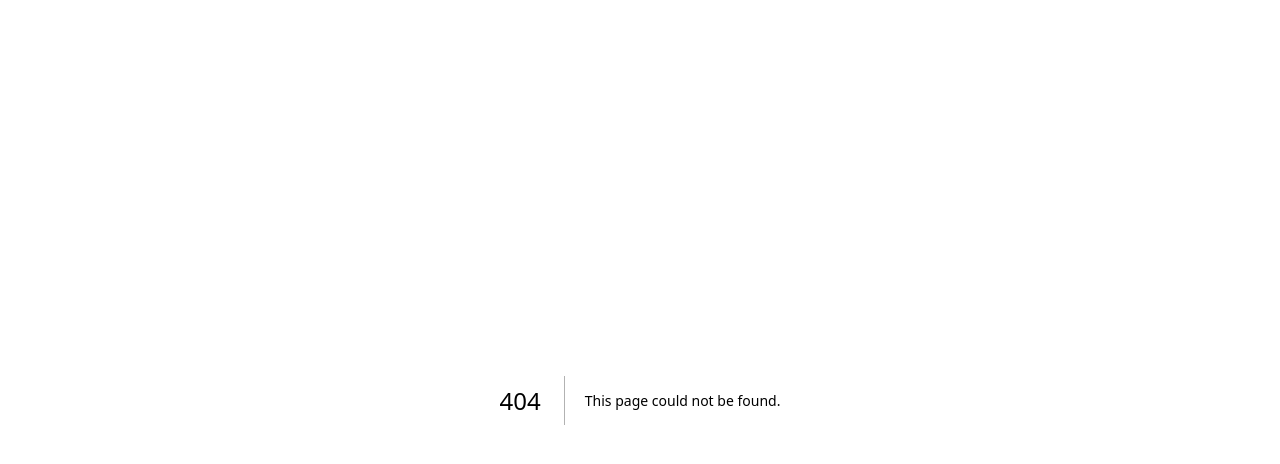
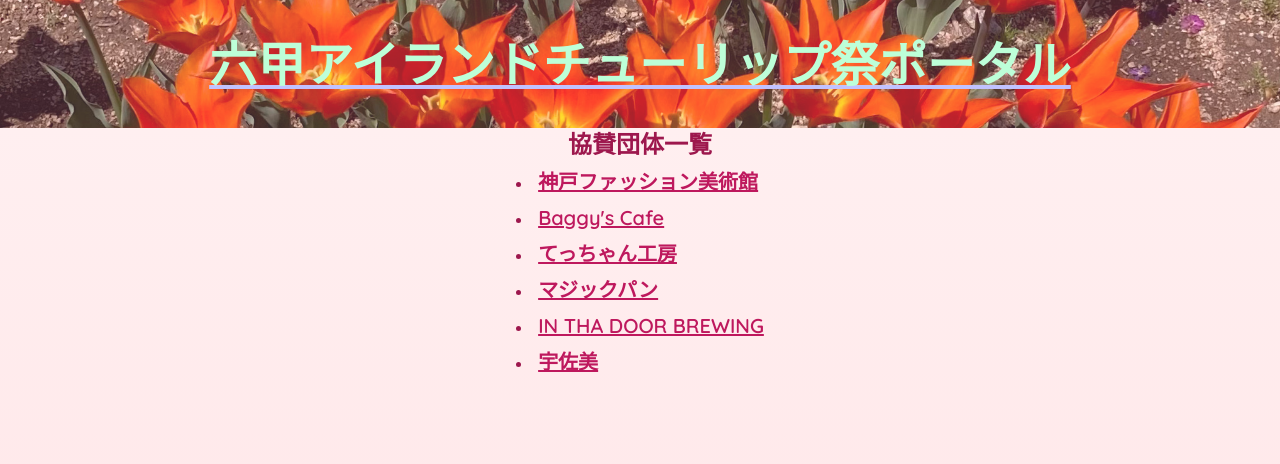
Before and after one commit to kmdsbng/ric_tulip_portal, a Next.js app: page /kyosan in a window 1280 px wide. Before the commit this address had no page. Shown: the top 464 px of the page. Built offline with nearby package versions, Linux system fonts and the light colour scheme.

Commit message:
協賛一覧ページ追加

```diff
--- /dev/null
+++ b/app/kyosan/baggys-cafe/page.tsx
@@ -0,0 +1,22 @@
+import PortalHeader from '@/components/PortalHeader';
+import React from 'react';
+import Link from 'next/link';
+
+const BaggysCafePage = () => {
+  return (
+    <div className="min-h-screen flex flex-col bg-cover bg-center">
+      <main className="flex-grow">
+        <PortalHeader />
+
+        <div className="flex-grow flex flex-col items-center justify-center">
+          <Link href="/kyosan" className="underline">↩協賛一覧へ</Link>
+          <h1 className="text-2xl font-bold mb-2 mt-2">Baggy's Cafe</h1>
+          <p>兵庫県神戸市中央区</p>
+          {/* マップを表示するコンポーネントを追加 */}
+        </div>
+      </main>
+    </div>
+  );
+};
+
+export default BaggysCafePage;
--- /dev/null
+++ b/app/kyosan/in-tha-door-brewing/page.tsx
@@ -0,0 +1,22 @@
+import PortalHeader from '@/components/PortalHeader';
+import React from 'react';
+import Link from 'next/link';
+
+const InThaDoorBrewingPage = () => {
+  return (
+    <div className="min-h-screen flex flex-col bg-cover bg-center">
+      <main className="flex-grow">
+        <PortalHeader />
+
+        <div className="flex-grow flex flex-col items-center justify-center">
+          <Link href="/kyosan" className="underline">↩協賛一覧へ</Link>
+          <h1 className="text-2xl font-bold mb-2 mt-2">IN THA DOOR BREWING</h1>
+          <p>兵庫県神戸市</p>
+          {/* マップを表示するコンポーネントを追加 */}
+        </div>
+      </main>
+    </div>
+  );
+};
+
+export default InThaDoorBrewingPage;
--- /dev/null
+++ b/app/kyosan/kobe-fashion-museum/page.tsx
@@ -0,0 +1,22 @@
+import PortalHeader from '@/components/PortalHeader';
+import React from 'react';
+import Link from 'next/link';
+
+const KobeFashionMuseumPage = () => {
+  return (
+    <div className="min-h-screen flex flex-col bg-cover bg-center">
+      <main className="flex-grow">
+        <PortalHeader />
+
+        <div className="flex-grow flex flex-col items-center justify-center">
+          <Link href="/kyosan" className="underline">↩協賛一覧へ</Link>
+          <h1 className="text-2xl font-bold mb-2 mt-2">神戸ファッション美術館</h1>
+          <p>〒658-0032 神戸市東灘区向洋町中２丁目９−１ 神戸ファッションプラザ 1F</p>
+          <iframe src="https://www.google.com/maps/embed?pb=!1m18!1m12!1m3!1d1247.7539532308508!2d135.26934464114888!3d34.688444374284174!2m3!1f0!2f0!3f0!3m2!1i1024!2i768!4f13.1!3m3!1m2!1s0x60008d7ca2d0f97f%3A0x3f1431d5fb4ca005!2z56We5oi444OV44Kh44OD44K344On44Oz576O6KGT6aSo!5e0!3m2!1sja!2sjp!4v1741870043406!5m2!1sja!2sjp" width="600" height="450" style={{border:0}} allowfullscreen="" loading="lazy" referrerpolicy="no-referrer-when-downgrade"></iframe>
+        </div>
+      </main>
+    </div>
+  );
+};
+
+export default KobeFashionMuseumPage;
--- /dev/null
+++ b/app/kyosan/magic-pan/page.tsx
@@ -0,0 +1,24 @@
+import PortalHeader from '@/components/PortalHeader';
+import React from 'react';
+import Link from 'next/link';
+
+const MagicPanPage = () => {
+  return (
+    <div className="min-h-screen flex flex-col bg-cover bg-center">
+      <main className="flex-grow">
+        <PortalHeader />
+
+        <div className="flex-grow flex flex-col items-center justify-center">
+          <Link href="/kyosan" className="underline">↩協賛一覧へ</Link>
+          <h1 className="text-2xl font-bold mb-2 mt-2">マジックパン</h1>
+          <p>兵庫県神戸市</p>
+
+          <iframe src="https://www.google.com/maps/embed?pb=!1m18!1m12!1m3!1d1247.7539532308508!2d135.26934464114888!3d34.688444374284174!2m3!1f0!2f0!3f0!3m2!1i1024!2i768!4f13.1!3m3!1m2!1s0x60008d7ca2d0f97f%3A0x3f1431d5fb4ca005!2z56We5oi444OV44Kh44OD44K344On44Oz576O6KGT6aSo!5e0!3m2!1sja!2sjp!4v1741870043406!5m2!1sja!2sjp" width="600" height="450" style="border:0;" allowfullscreen="" loading="lazy" referrerpolicy="no-referrer-when-downgrade"></iframe>
+
+        </div>
+      </main>
+    </div>
+  );
+};
+
+export default MagicPanPage;
--- /dev/null
+++ b/app/kyosan/page.tsx
@@ -0,0 +1,35 @@
+import PortalHeader from '@/components/PortalHeader';
+import React from 'react';
+import Link from 'next/link';
+import { kyosans } from '@/domain/kyosan';
+
+const KyosanPage = () => {
+  return (
+    <div className="min-h-screen flex flex-col bg-cover bg-center">
+      <main className="flex-grow">
+        <PortalHeader />
+
+        <div className="flex-grow flex flex-col items-center justify-center">
+          <h1 className="text-2xl font-bold mb-2">協賛団体一覧</h1>
+
+          <div className="flex flex-col items-center">
+            <ul className="list-disc list-inside">
+              {kyosans.map((kyosan) => (
+                <li key={kyosan.id} className="mb-2">
+                  <Link
+                    href={`/kyosan/${kyosan.id}`}
+                    className="text-xl font-semibold text-pink-700 hover:text-pink-900 transition-colors duration-200 underline"
+                  >
+                    {kyosan.name}
+                  </Link>
+                </li>
+              ))}
+            </ul>
+          </div>
+        </div>
+      </main>
+    </div>
+  );
+};
+
+export default KyosanPage;
--- /dev/null
+++ b/app/kyosan/tecchan-kobo/page.tsx
@@ -0,0 +1,22 @@
+import PortalHeader from '@/components/PortalHeader';
+import React from 'react';
+import Link from 'next/link';
+
+const TecchanKoboPage = () => {
+  return (
+    <div className="min-h-screen flex flex-col bg-cover bg-center">
+      <main className="flex-grow">
+        <PortalHeader />
+
+        <div className="flex-grow flex flex-col items-center justify-center">
+          <Link href="/kyosan" className="underline">↩協賛一覧へ</Link>
+          <h1 className="text-2xl font-bold mb-2 mt-2">てっちゃん工房</h1>
+          <p>兵庫県神戸市</p>
+          {/* マップを表示するコンポーネントを追加 */}
+        </div>
+      </main>
+    </div>
+  );
+};
+
+export default TecchanKoboPage;
--- /dev/null
+++ b/app/kyosan/usami/page.tsx
@@ -0,0 +1,22 @@
+import PortalHeader from '@/components/PortalHeader';
+import React from 'react';
+import Link from 'next/link';
+
+const UsamiPage = () => {
+  return (
+    <div className="min-h-screen flex flex-col bg-cover bg-center">
+      <main className="flex-grow">
+        <PortalHeader />
+
+        <div className="flex-grow flex flex-col items-center justify-center">
+          <Link href="/kyosan" className="underline">↩協賛一覧へ</Link>
+          <h1 className="text-2xl font-bold mb-2 mt-2">宇佐美</h1>
+          <p>兵庫県神戸市</p>
+          {/* マップを表示するコンポーネントを追加 */}
+        </div>
+      </main>
+    </div>
+  );
+};
+
+export default UsamiPage;
--- a/app/page.tsx
+++ b/app/page.tsx
@@ -39,6 +39,12 @@ export default function Home() {
               icon="🗺️"
               targetBlank={true}
             />
+            <FeatureCard
+              title="協賛団体店舗マップ"
+              href="/kyosan"
+              icon="🛍️"
+              targetBlank={false}
+            />
           </div>
         </div>
       </main>
--- /dev/null
+++ b/domain/kyosan.ts
@@ -0,0 +1,38 @@
+export interface Kyosan {
+  id: string;
+  name: string;
+  address: string;
+}
+
+export const kyosans: Kyosan[] = [
+  {
+    id: "kobe-fashion-museum",
+    name: "神戸ファッション美術館",
+    address: "〒658-0032 神戸市東灘区向洋町中２丁目９−１",
+  },
+  {
+    id: "baggys-cafe",
+    name: "Baggy's Cafe",
+    address: "兵庫県神戸市中央区",
+  },
+  {
+    id: "tecchan-kobo",
+    name: "てっちゃん工房",
+    address: "兵庫県神戸市",
+  },
+  {
+    id: "magic-pan",
+    name: "マジックパン",
+    address: "兵庫県神戸市",
+  },
+  {
+    id: "in-tha-door-brewing",
+    name: "IN THA DOOR BREWING",
+    address: "兵庫県神戸市",
+  },
+  {
+    id: "usami",
+    name: "宇佐美",
+    address: "兵庫県神戸市",
+  },
+];
```
